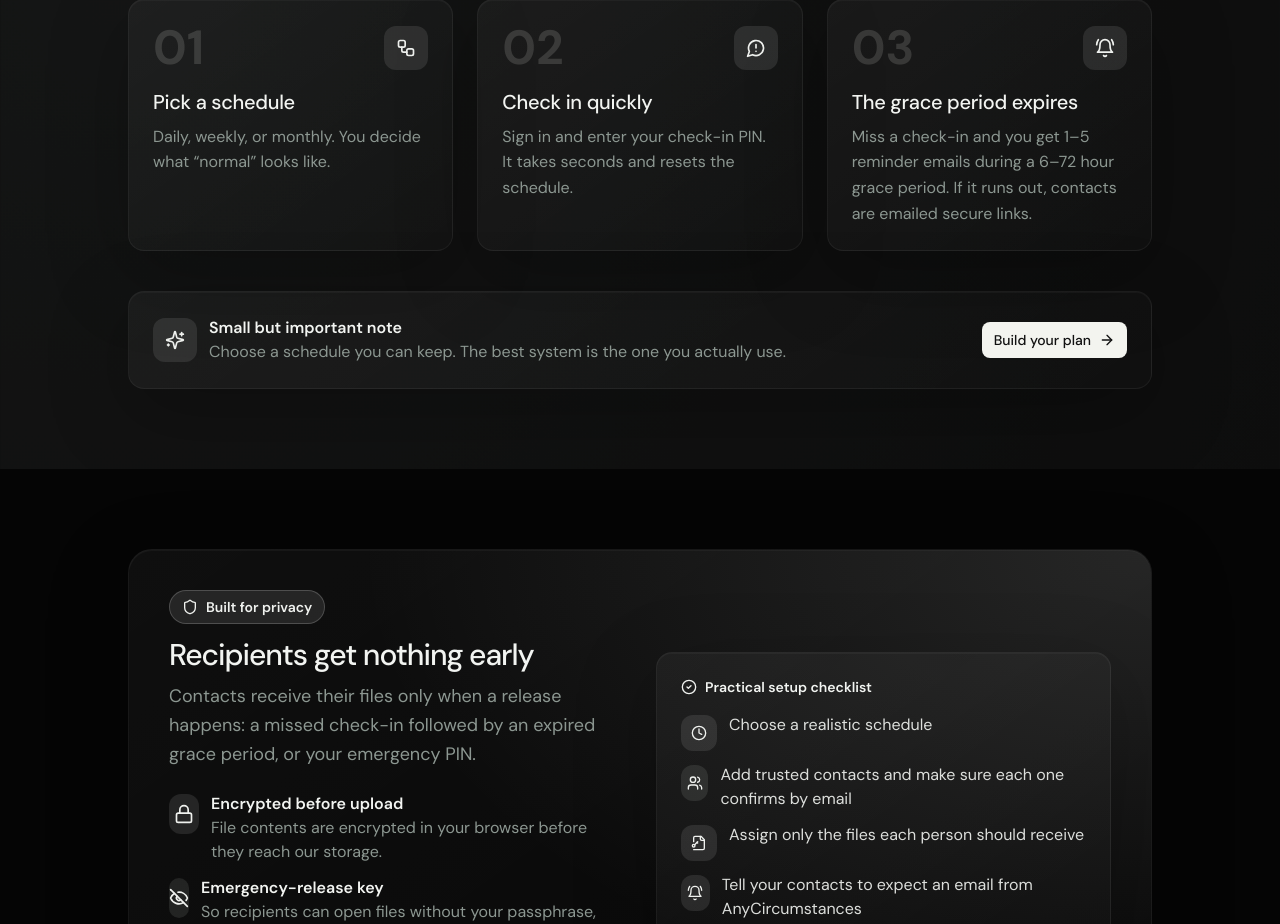
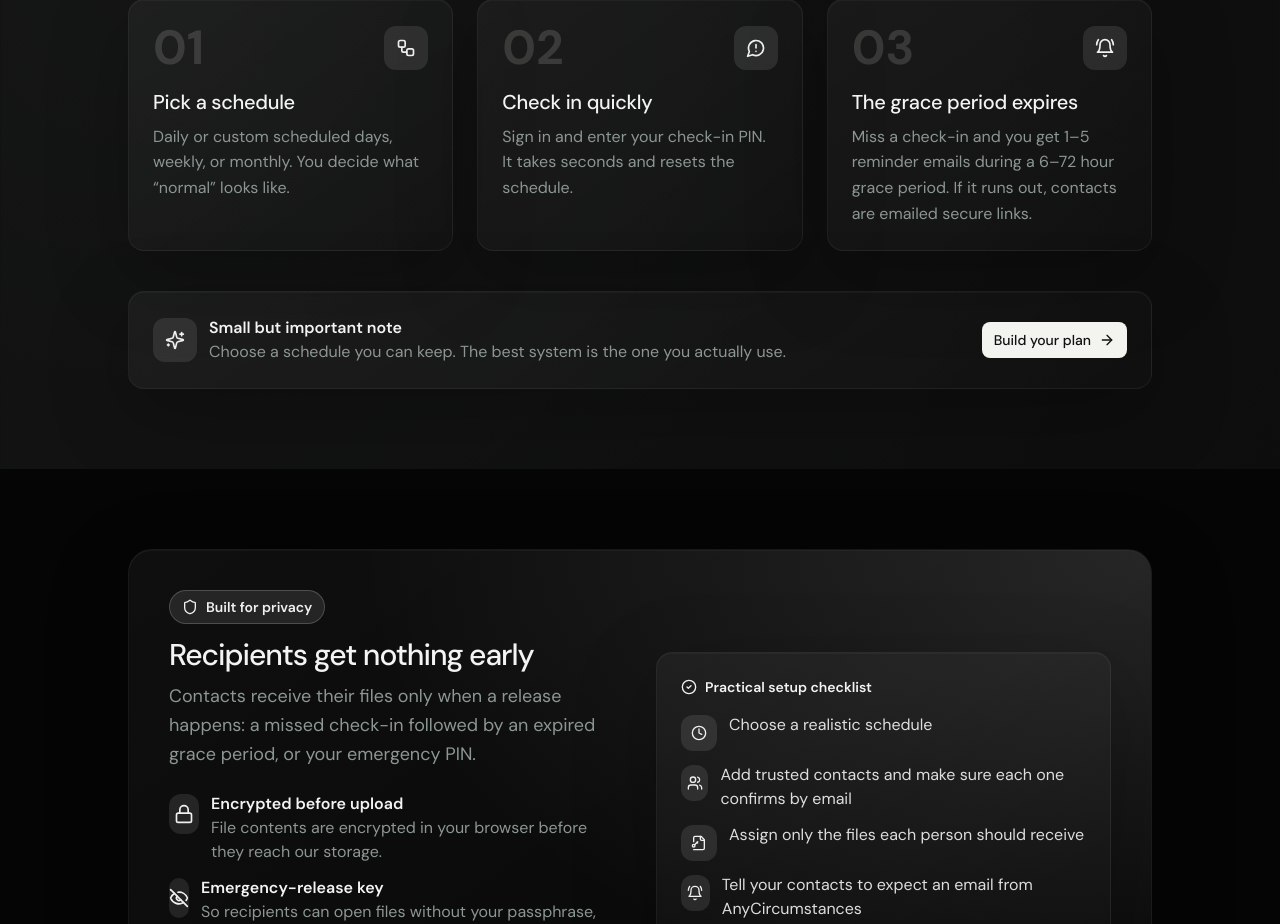
Before and after one commit to xilzzzr/AnyCircumstancesWeb, a React (Vite) app: page /dead-mans-switch in a window 1280 px wide. Shown: the part 6380-7304 px from the top of the page. Built offline with nearby package versions, Linux system fonts and the light colour scheme.

Commit message:
align public pages with paid daily/scheduled check-in capability

```diff
--- a/src/pages/public/DeadMansSwitchPage.tsx
+++ b/src/pages/public/DeadMansSwitchPage.tsx
@@ -222,7 +222,7 @@ export function DeadMansSwitchPage() {
                   step: "01",
                   icon: Workflow,
                   title: "Pick a schedule",
-                  desc: "Daily, weekly, or monthly. You decide what “normal” looks like.",
+                  desc: "Daily or custom scheduled days, weekly, or monthly. You decide what “normal” looks like.",
                 },
                 {
                   step: "02",
```
